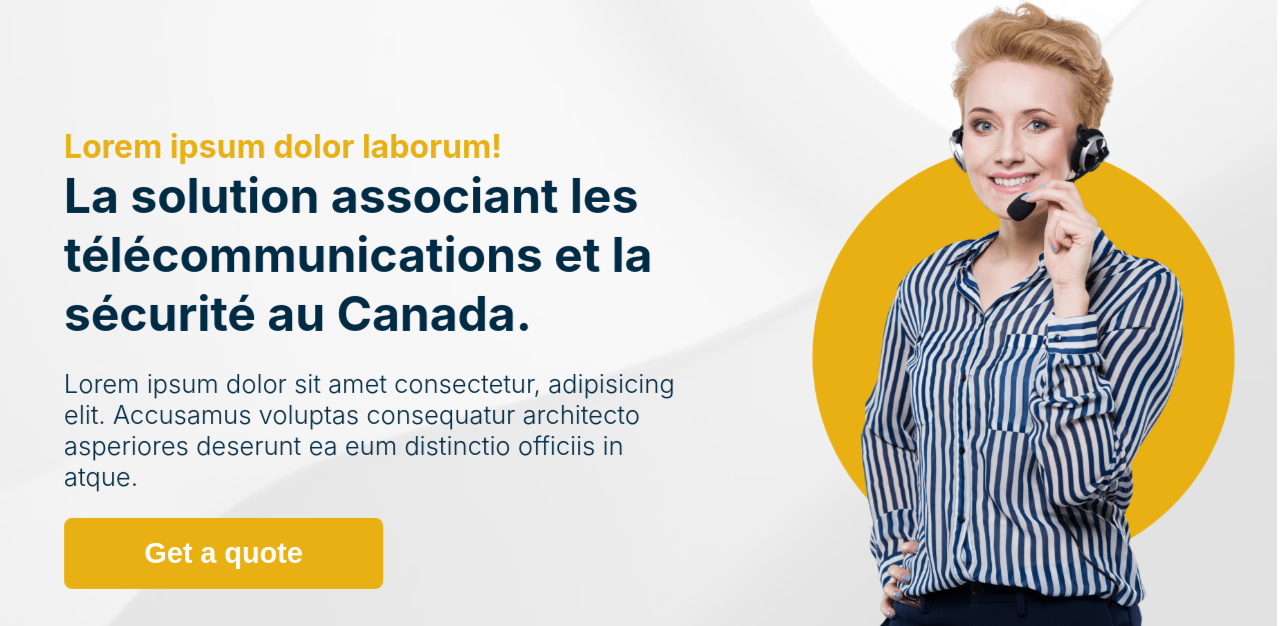
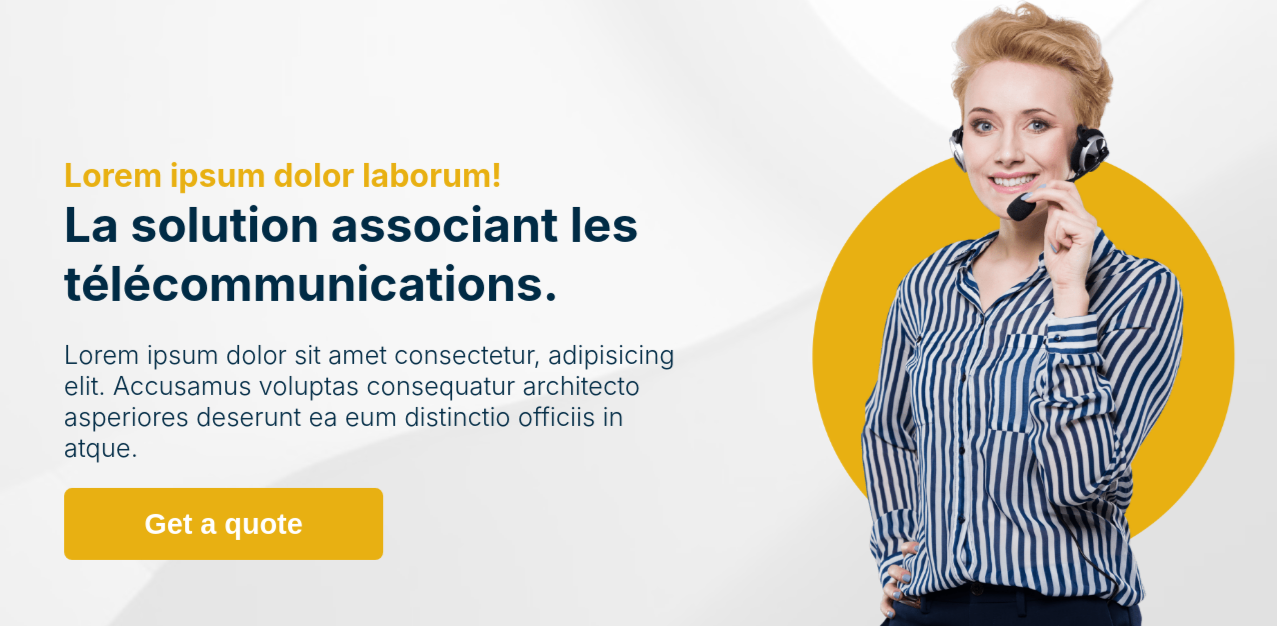
Before and after one commit to Folley-05/vip-gatsby, a Gatsby site: page / in a window 1280 px wide. Shown: the part 82-708 px from the top of the page. Built offline with nearby package versions, Linux system fonts and the light colour scheme; Gatsby itself is replaced by a stand-in of ours.

Commit message:
Update Accueils “hero”

```diff
--- a/content/accueil/hero.md
+++ b/content/accueil/hero.md
@@ -1,7 +1,7 @@
 ---
 title: hero
 titre-section: bof
-titre: La solution associant les télécommunications et la sécurité au Canada.
+titre: La solution associant les télécommunications.
 vip-text: bof
 secur-text: bof
 page: home
```
